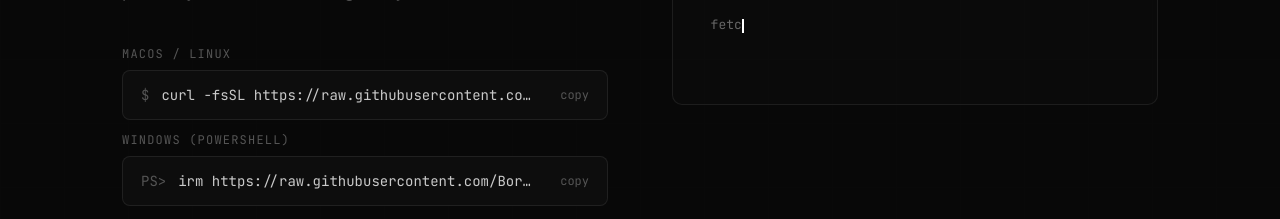
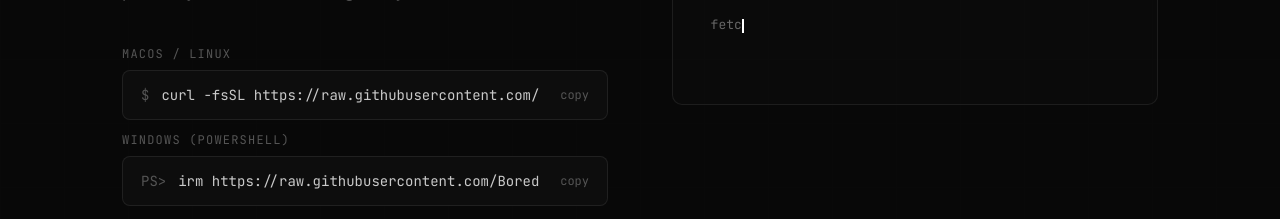
Before and after one commit to Boredooms/Moodwave-CLI, a Next.js app in the folder website/: page / in a window 1280 px wide. Shown: the part 581-800 px from the top of the page. Built offline with nearby package versions, Linux system fonts and the light colour scheme; no server answers.

Commit message:
fix: make installation commands horizontally scrollable without overflowing layouts; switch version fetch to github tags api to track version tags immediately

```diff
--- a/website/app/page.tsx
+++ b/website/app/page.tsx
@@ -11,19 +11,22 @@ import CTA from "../components/CTA";
 
 async function getLatestVersion() {
   try {
-    // Fetch latest release tag name dynamically from GitHub API at build/render time
-    // Next.js cache keeps this optimized for 1 hour to prevent hitting API rate limits
-    const res = await fetch("https://api.github.com/repos/Boredooms/Moodwave-CLI/releases/latest", {
+    // Fetch repository tags directly from GitHub API
+    // This allows immediate tracking of pushed tags (e.g. v1.0.0) without waiting for release assets build
+    const res = await fetch("https://api.github.com/repos/Boredooms/Moodwave-CLI/tags", {
       next: { revalidate: 3600 },
       headers: {
         "User-Agent": "Moodwave-Website-Builder"
       }
     });
-    if (!res.ok) return "v1.0.1";
-    const data = await res.json();
-    return data.tag_name || "v1.0.1";
+    if (!res.ok) return "v1.0.0";
+    const tags = await res.json();
+    if (tags && tags.length > 0) {
+      return tags[0].name || "v1.0.0";
+    }
+    return "v1.0.0";
   } catch (e) {
-    return "v1.0.1";
+    return "v1.0.0";
   }
 }
 
--- a/website/components/CTA.tsx
+++ b/website/components/CTA.tsx
@@ -28,14 +28,14 @@ export default function CTA({ version = "v1.0.1" }: { version?: string }) {
               </p>
             </FadeIn>
 
-            <div className="max-w-lg mx-auto space-y-3 relative">
-              <FadeIn delay={0.65} y={15}>
+            <div className="max-w-lg mx-auto space-y-3 relative w-full min-w-0">
+              <FadeIn delay={0.65} y={15} className="w-full min-w-0">
                 <CommandBlock
                   label="macOS / Linux"
                   command="curl -fsSL https://raw.githubusercontent.com/Boredooms/Moodwave-CLI/main/cli/scripts/install.sh | bash"
                 />
               </FadeIn>
-              <FadeIn delay={0.73} y={15}>
+              <FadeIn delay={0.73} y={15} className="w-full min-w-0">
                 <CommandBlock
                   label="Windows (PowerShell)"
                   prompt="PS>"
--- a/website/components/Hero.tsx
+++ b/website/components/Hero.tsx
@@ -57,8 +57,8 @@ export default function Hero({ version = "v1.0.1" }: { version?: string }) {
               </p>
             </FadeIn>
 
-            <FadeIn delay={1.6} y={15}>
-              <div className="space-y-3 max-w-lg">
+            <FadeIn delay={1.6} y={15} className="w-full min-w-0">
+              <div className="space-y-3 max-w-lg w-full min-w-0">
                 <CommandBlock
                   label="macOS / Linux"
                   command="curl -fsSL https://raw.githubusercontent.com/Boredooms/Moodwave-CLI/main/cli/scripts/install.sh | bash"
--- a/website/components/Installation.tsx
+++ b/website/components/Installation.tsx
@@ -94,9 +94,9 @@ export default function Installation() {
               </div>
             </FadeIn>
 
-            <div className="space-y-3">
+            <div className="space-y-3 w-full min-w-0">
               {current.commands.map((cmd, i) => (
-                <FadeIn key={cmd.label} delay={0.35 + i * 0.08} y={15}>
+                <FadeIn key={cmd.label} delay={0.35 + i * 0.08} y={15} className="w-full min-w-0">
                   <CommandBlock label={cmd.label} prompt={cmd.prompt} command={cmd.command} />
                 </FadeIn>
               ))}
--- a/website/components/ui/CommandBlock.tsx
+++ b/website/components/ui/CommandBlock.tsx
@@ -23,14 +23,20 @@ export default function CommandBlock({ command, label, prompt = "$" }: CommandBl
       {label && (
         <p className="text-xs text-[#555] font-mono uppercase tracking-widest mb-2">{label}</p>
       )}
-      <div className="code-block w-full min-w-0 overflow-hidden group-hover:border-white/[0.12] transition-colors duration-300">
-        <div className="flex items-center gap-3 min-w-0 flex-1 overflow-hidden">
-          <span className="text-[#555] font-mono text-sm flex-shrink-0">{prompt}</span>
-          <code className="text-[#c9c9c9] font-mono text-sm truncate block flex-1 min-w-0">{command}</code>
+      <div className="code-block w-full min-w-0 group-hover:border-white/[0.12] transition-colors duration-300 flex items-center justify-between">
+        {/* Scrollable command container */}
+        <div
+          className="flex items-center gap-3 min-w-0 flex-1 overflow-x-auto pr-3 scrollbar-none"
+          style={{ scrollbarWidth: "none" }} // Firefox
+        >
+          <span className="text-[#555] font-mono text-sm flex-shrink-0 select-none">{prompt}</span>
+          <code className="text-[#c9c9c9] font-mono text-sm whitespace-nowrap">{command}</code>
         </div>
+
+        {/* Copy button - stays pinned to the right */}
         <button
           onClick={handleCopy}
-          className="flex-shrink-0 flex items-center gap-1.5 text-xs font-mono text-[#555] hover:text-white transition-colors duration-200 cursor-pointer ml-3"
+          className="flex-shrink-0 flex items-center gap-1.5 text-xs font-mono text-[#555] hover:text-white transition-colors duration-200 cursor-pointer select-none bg-[#0d0d0d] pl-2"
           aria-label="Copy command"
         >
           <AnimatePresence mode="wait">
```
